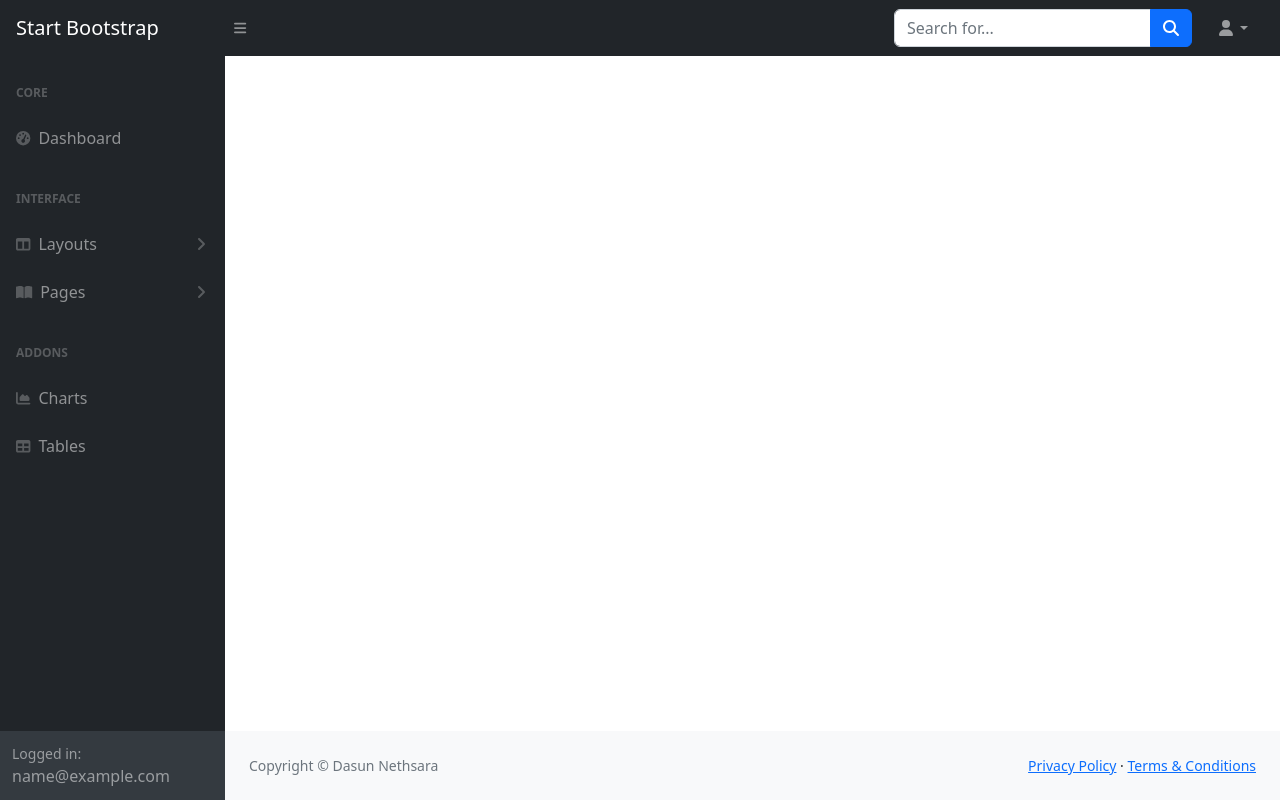
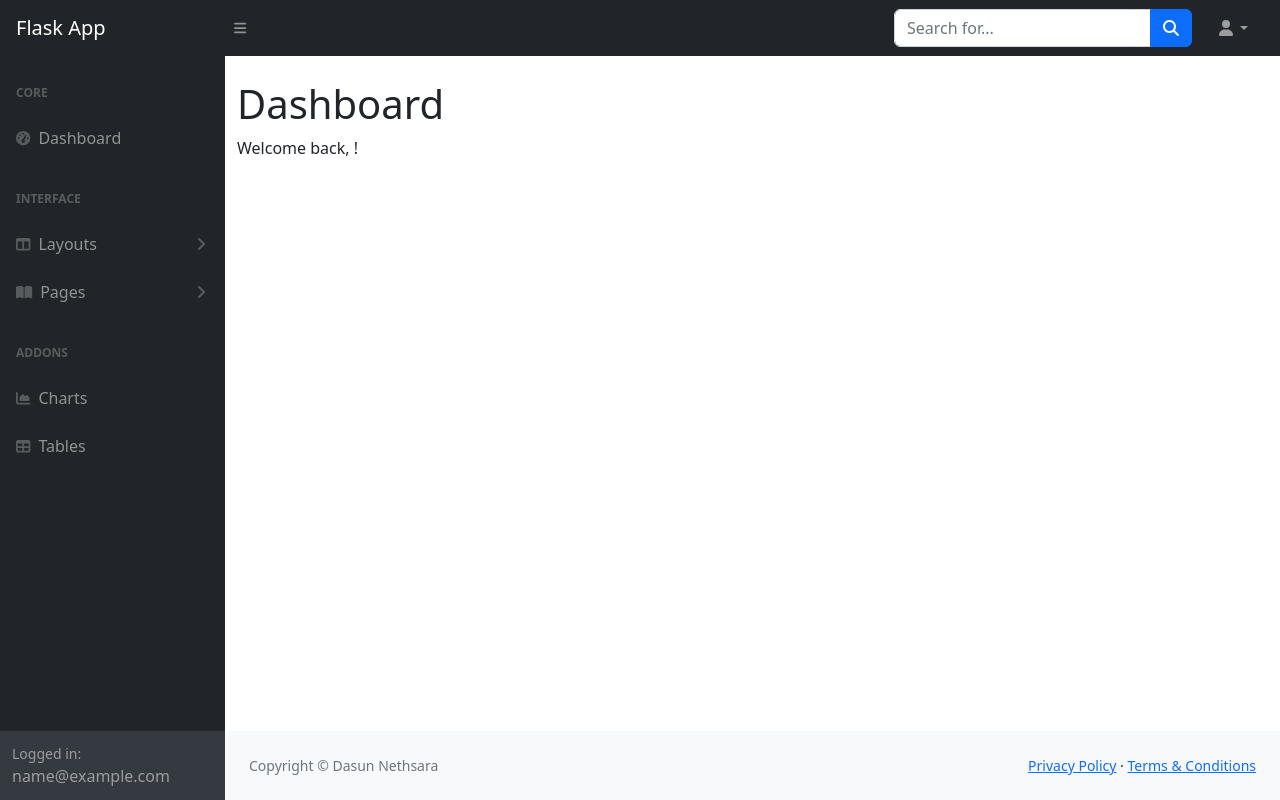
Before and after one commit to DasunNethsara-04/flask-app, a Flask app: page /admin in a window 1280 px wide. Run offline with Flask 3, Linux system fonts and the light colour scheme; the visitor is signed in with stand-in values (Sample User, id 1); some libraries are stand-ins or nearby versions.

Commit message:
routes settings added

```diff
--- a/main.py
+++ b/main.py
@@ -100,7 +100,7 @@ def logout():
 
 @app.route("/admin")
 def adminPage():
-    return render_template("Admin.html")
+    return render_template("Pages/dashboard.html")
 
 @app.route("/admin/dashboard")
 def admin_dashboard():
--- a/templates/Admin.html
+++ b/templates/Admin.html
@@ -29,7 +29,7 @@
     <nav class="sb-topnav navbar navbar-expand navbar-dark bg-dark">
       <!-- Navbar Brand-->
       <a class="navbar-brand ps-3" href="{{ url_for('admin_dashboard' ) }}"
-        >Start Bootstrap</a
+        >Flask App</a
       >
       <!-- Sidebar Toggle-->
       <button
@@ -72,8 +72,8 @@
             class="dropdown-menu dropdown-menu-end"
             aria-labelledby="navbarDropdown"
           >
+            <li><a class="dropdown-item" href="#!">Profile</a></li>
             <li><a class="dropdown-item" href="#!">Settings</a></li>
-            <li><a class="dropdown-item" href="#!">Activity Log</a></li>
             <li><hr class="dropdown-divider" /></li>
             <li>
               <a class="dropdown-item" href="{{ url_for('logout' ) }}"
```
